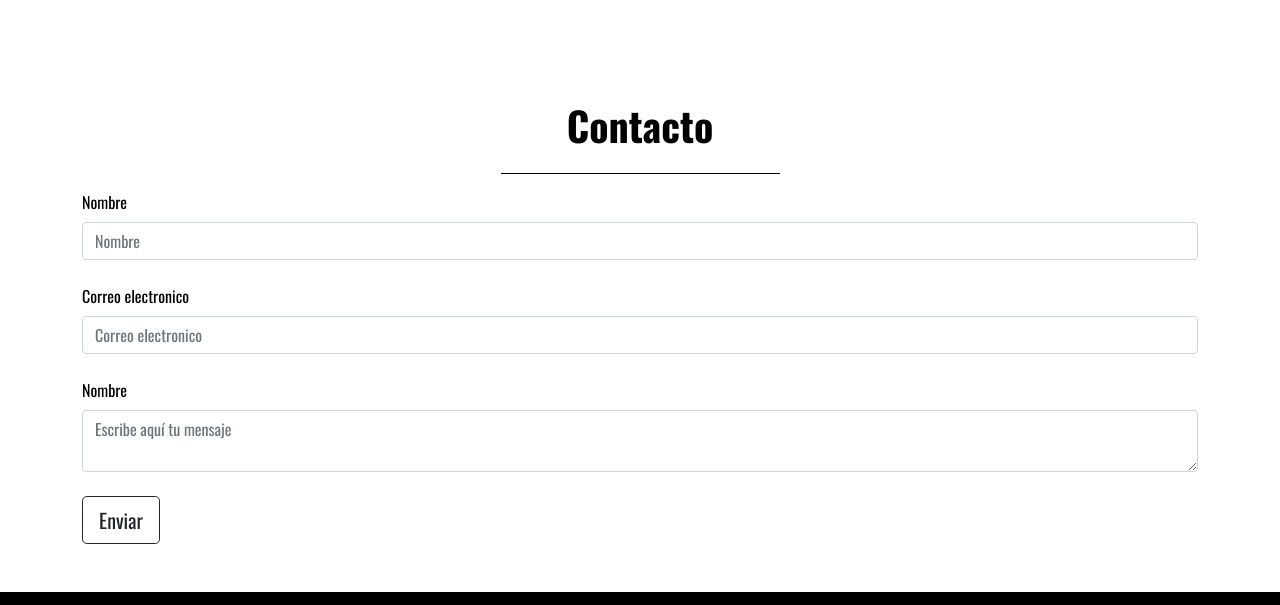
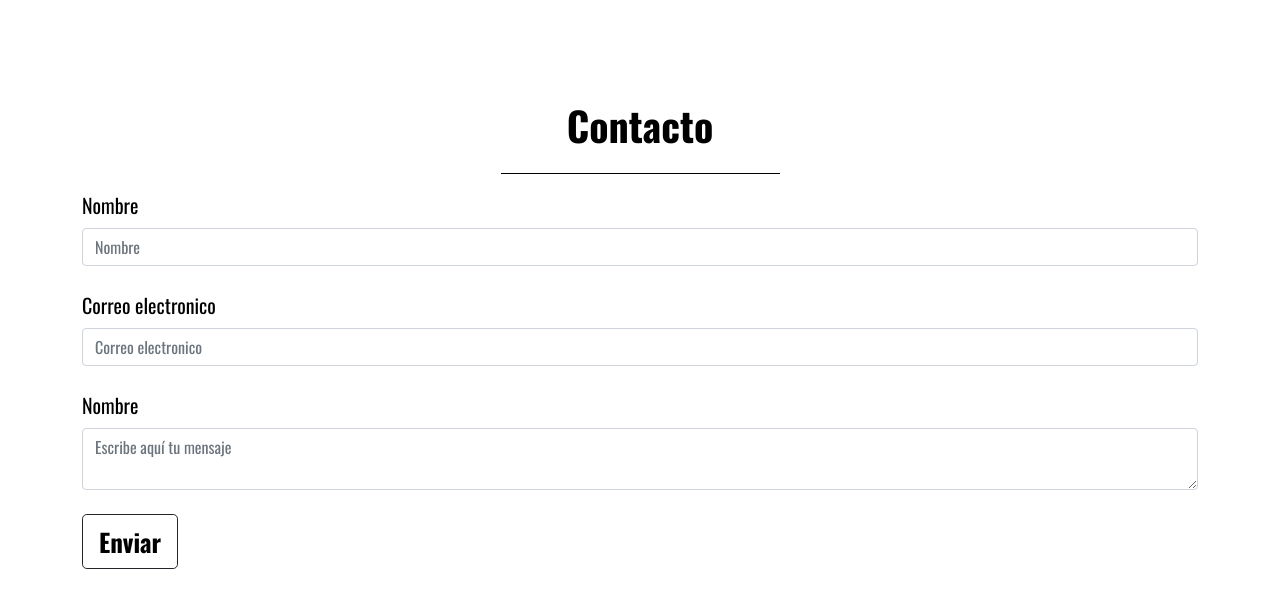
Before and after one commit to Leograterol/viajes-chile, a plain HTML site: page index.html in a window 1280 px wide. Shown: the part 2381-2986 px from the top of the page. Drawn offline with nearby package versions, Linux system fonts and the light colour scheme.

Commit message:
add ccs to section :contacto

```diff
--- a/assets/css/style.css
+++ b/assets/css/style.css
@@ -73,7 +73,7 @@ h2 {
     font-weight: 700;
 }
 
-.img-top{
+.img-top {
     border-radius: 5%;
 }
 
@@ -88,6 +88,23 @@ h2 {
     font-size: 20px;
     font-weight: 400;
     text-align: justify;
+}
+
+
+
+
+/* contacto */
+
+.ct{
+    color: black;
+    font-weight: 400;
+    font-size: 20px;
+}
+
+.bt{
+    color: black;
+    font-size: 25px;
+    font-weight: 700;
 }
 
 /* footer */
--- a/assets/js/script.js
+++ b/assets/js/script.js
@@ -58,7 +58,7 @@ var tooltipList = tooltipTriggerList.map(function (tooltipTriggerEl) {
 
             $('html, body').animate(
                 {
-              scrollTop: $(hash).offset().top-100
+                    scrollTop: $(hash).offset().top - 100
                 },
                 1500);
         }
--- a/index.html
+++ b/index.html
@@ -105,7 +105,8 @@
                                 <img src="assets/img/teatro-municipal.jpg" class="img-top d-block w-100" alt="...">
                             </div>
                             <div class="col-3">
-                                <img src="assets/img/hito-de-la-mitad-de-chile.jpg" class="img-top d-block w-100" alt="...">
+                                <img src="assets/img/hito-de-la-mitad-de-chile.jpg" class="img-top d-block w-100"
+                                    alt="...">
                             </div>
 
                         </div>
@@ -218,7 +219,7 @@
     <!-- sesión de destacados -->
     <section id="destacados" class="container">
 
-        <h2  class="text-center fw-bold pb-3">Destacados</h2>
+        <h2 class="text-center fw-bold pb-3">Destacados</h2>
         <hr class="hero-line mx-auto opacity-100 w-25">
 
 
@@ -232,7 +233,10 @@
                         <h4 class="card-title text-center" data-bs-toggle="tooltip" data-bs-placement="bottom"
                             title="Presiona para ocultar y/o aparecer"> Vida nocturna</h4>
                         <p class="card-text fw-light">
-                            Disfruta de la vida nocturna y descubre qué hacer en Punta Arenas por la noche.  Encuentra las mejores zonas para salir de fiesta. los locales más visitados por turistas son: Celebrity Pub, Sky Bar Punta Arenas, Oscar Javier laguarda Guala, Punta Arena Pub Crawl, entre otros.
+                            Disfruta de la vida nocturna y descubre qué hacer en Punta Arenas por la noche. Encuentra
+                            las mejores zonas para salir de fiesta. los locales más visitados por turistas son:
+                            Celebrity Pub, Sky Bar Punta Arenas, Oscar Javier laguarda Guala, Punta Arena Pub Crawl,
+                            entre otros.
                         </p>
                         <div>
 
@@ -251,7 +255,9 @@
                         <h4 class="card-title text-center" data-bs-toggle="tooltip" data-bs-placement="bottom"
                             title="Presiona para ocultar y/o aparecer"> Hoteles</h4>
                         <p class="card-text fw-light">
-                            Entre los mejores hoteles de Punta Arena se encuentran: Cabo De Hornos, Boutique La Yegua Loca, Innata Patagonia Casa Hotel, José Nogueira, Rey Don Felipe, Entre Vientos, Diego de Almagro Punta Arenas, Carpa Manzano, Isla Rey Jorge, Albatros, entre otros.
+                            Entre los mejores hoteles de Punta Arena se encuentran: Cabo De Hornos, Boutique La Yegua
+                            Loca, Innata Patagonia Casa Hotel, José Nogueira, Rey Don Felipe, Entre Vientos, Diego de
+                            Almagro Punta Arenas, Carpa Manzano, Isla Rey Jorge, Albatros, entre otros.
                         </p>
                         <div>
 
@@ -310,32 +316,33 @@
 
     <!-- sesión de contacto -->
     <section id="contacto" class="container my-5  ">
-        <h2  class=" fw-bold text-center my-4">Contacto</h2>
+        <h2 class=" fw-bold text-center my-4">Contacto</h2>
         <hr class="hero-line mx-auto opacity-100 w-25">
 
 
 
         <form>
             <div class="form-group mb-4">
-                <label class="mb-2">Nombre</label>
+                <label class="mb-2 ct">Nombre</label>
                 <input class="form-control" placeholder="Nombre">
 
             </div>
             <div class="form-group mb-4">
-                <label class="mb-2">Correo electronico</label>
+                <label class="mb-2 ct">Correo electronico</label>
                 <input class="form-control" placeholder="Correo electronico">
 
             </div>
 
             <div class="form-group mb-4">
-                <label class="mb-2">Nombre</label>
+                <label class="mb-2 ct">Nombre</label>
                 <textarea class="form-control" placeholder="Escribe aquí tu mensaje"></textarea>
 
 
             </div>
 
             <div class="my-3 text-start">
-                <button id="enviar-datos" class="btn  btn-outline-secondary btn-lg text-dark border-dark" data-bs-toggle="tooltip" data-bs-placement="right"
+                <button id="enviar-datos" class="btn  bt fw-bold btn-outline-secondary btn-lg border-dark"
+                    data-bs-toggle="tooltip" data-bs-placement="right"
                     title="Presiona para enviar a tus datos">Enviar</button>
             </div>
         </form>
```
Lines whose indentation alone changed are shown as unchanged.
